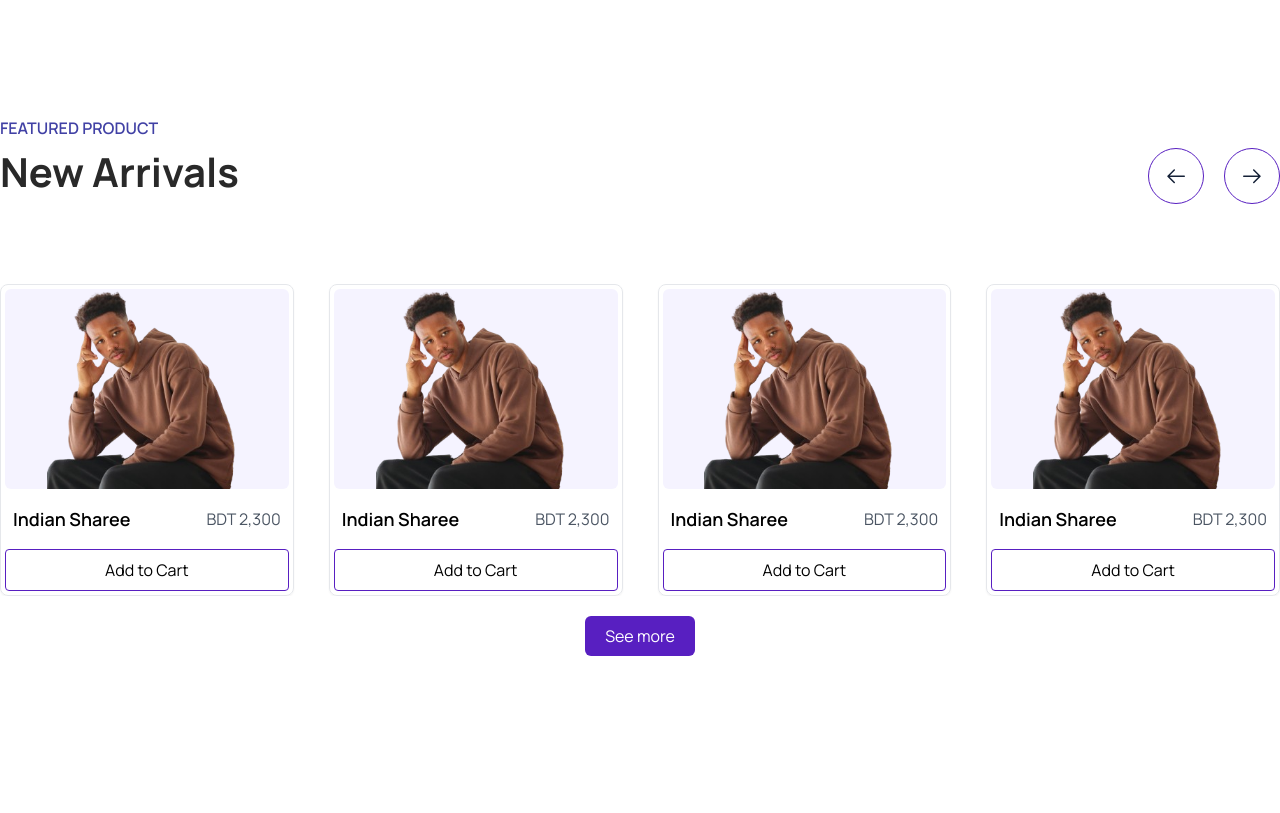
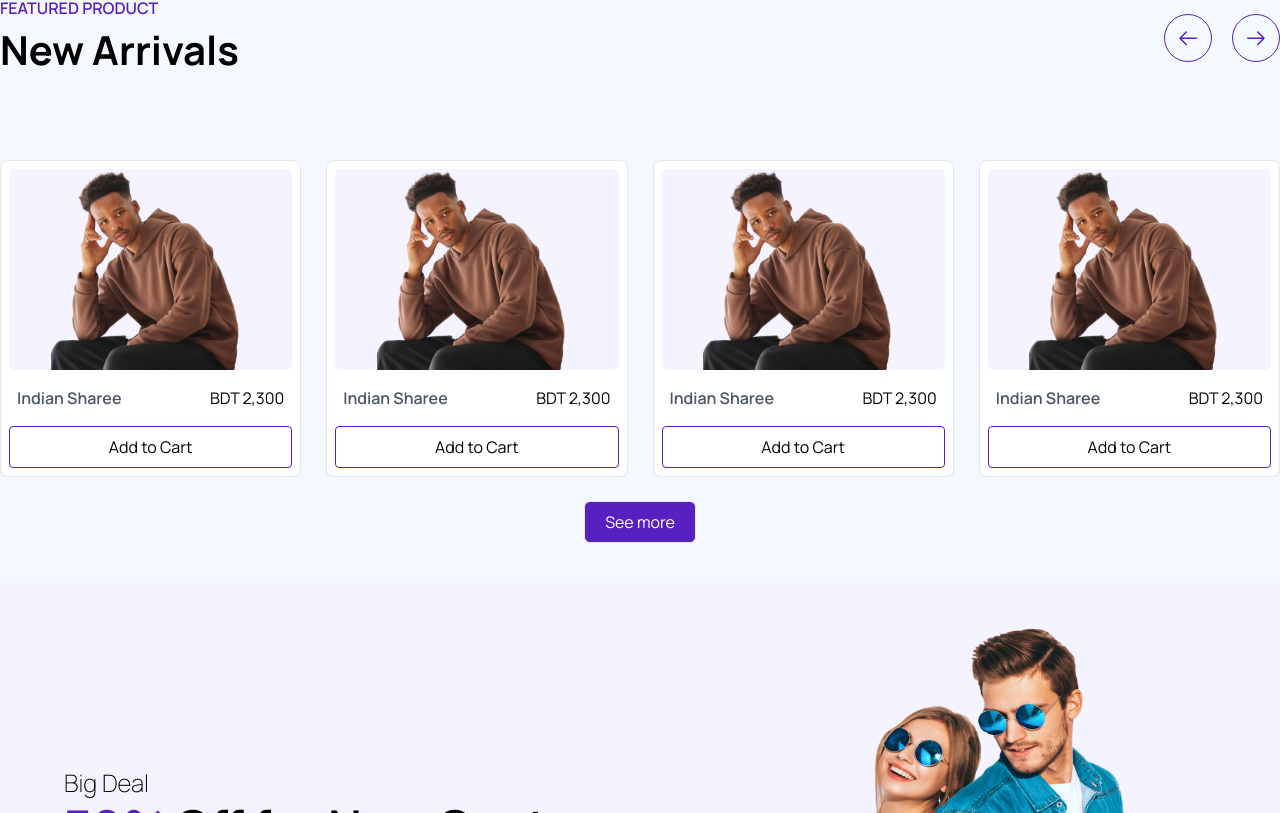
Before and after one commit to mdsajalali/we5ive-fashion, a Next.js app: page / in a window 1280 px wide. Shown: the part 947-1760 px from the top of the page. Built offline with nearby package versions, Linux system fonts and the light colour scheme.

Commit message:
fix: new arrivals ui

```diff
--- a/src/app/page.tsx
+++ b/src/app/page.tsx
@@ -9,11 +9,13 @@ export default function page() {
   return (
     <>
       <Hero />
-      <Benefit />
-      <NewArrivals />
-      <NewCollection />
-      <BigDeal />
-      <SummerProducts />
+      <div className="bg-[#F4F8FF]">
+        <Benefit />
+        <NewArrivals />
+        <BigDeal />
+        <NewCollection />
+        <SummerProducts />
+      </div>
     </>
   );
 }
--- a/src/components/Benefit.tsx
+++ b/src/components/Benefit.tsx
@@ -4,14 +4,14 @@ import Container from "./shared/Container";
 export default function Benefit() {
   return (
     <div
-      className="relative bg-cover bg-center py-4"
+      className="relative -mt-[26px] bg-cover bg-center md:py-4 xl:-mt-0"
       style={{
         backgroundImage: "url('/benefit.png')",
       }}
     >
       {/* Content */}
       <Container>
-        <div className="relative z-10 flex flex-wrap justify-between gap-10 py-20 md:py-0">
+        <div className="relative z-10 flex flex-wrap justify-between gap-5 pb-20 pt-14 md:gap-10 xl:py-0">
           <div className="flex items-start gap-4">
             <Image
               src="/truck-delivery.svg"
@@ -20,10 +20,10 @@ export default function Benefit() {
               height={32}
             />
             <div>
-              <h1 className="text-[19px] font-semibold text-white">
+              <h1 className="text-[16px] font-semibold text-white md:text-[19px]">
                 FREE SHIPPING
               </h1>
-              <p className="pt-2 text-[13px] font-medium text-white">
+              <p className="pt-2 text-[12px] font-medium text-white md:text-[13px]">
                 BUY BDT 3000+ & GET FREE DELIVERY
               </p>
             </div>
@@ -36,10 +36,10 @@ export default function Benefit() {
               height={32}
             />
             <div>
-              <h1 className="text-[19px] font-semibold text-white">
+              <h1 className="text-[16px] font-semibold text-white md:text-[19px]">
                 7 DAYS EXCHANGE
               </h1>
-              <p className="pt-2 text-[13px] font-medium text-white">
+              <p className="pt-2 text-[12px] font-medium text-white md:text-[13px]">
                 EXCHANGE WITHIN 7 DAYS WITH SIMILAR TYPE OF PRODUCTS
               </p>
             </div>
@@ -47,10 +47,10 @@ export default function Benefit() {
           <div className="flex items-start gap-4">
             <Image src="/payment-02.svg" alt="payment" width={32} height={32} />
             <div>
-              <h1 className="text-[19px] font-semibold text-white">
+              <h1 className="text-[16px] font-semibold text-white md:text-[19px]">
                 100% PAYMENT SECURE
               </h1>
-              <p className="pt-2 text-[13px] font-medium text-white">
+              <p className="pt-2 text-[12px] font-medium text-white md:text-[13px]">
                 CASH ON DELIVERY AND SECURED ONLINE PAYMENT
               </p>
             </div>
--- a/src/components/Hero.tsx
+++ b/src/components/Hero.tsx
@@ -12,8 +12,10 @@ export default function Hero() {
 
       {/* Content */}
       <div className="relative z-10 px-6 text-center text-white md:px-12">
-        <h1 className="mb-4 text-4xl font-bold">Elevate Your Everyday Style</h1>
-        <p className="mb-6 text-lg">
+        <h1 className="mb-2 text-2xl font-bold md:mb-4 md:text-[48px]">
+          Elevate Your Everyday Style
+        </h1>
+        <p className="mb-4 text-[14px] md:mb-6 md:text-[19px]">
           Discover the Latest Trends in Sustainable Fashion
         </p>
         <div className="flex justify-center">
--- a/src/components/NewArrivals.tsx
+++ b/src/components/NewArrivals.tsx
@@ -35,14 +35,14 @@ const NewArrivals = () => {
   }, []);
 
   return (
-    <section className="py-24 lg:py-40">
+    <section className="lg:pt-[48px]">
       <Container>
-        <div className="mb-10 flex items-end justify-between gap-2 lg:mb-20">
+        <div className="mb-10 flex items-center justify-between gap-2 lg:mb-20">
           <div>
-            <p className="mb-3 font-semibold uppercase text-[#4141A5]">
+            <p className="mb-3 font-semibold uppercase text-primary">
               FEATURED PRODUCT
             </p>
-            <h3 className="mb-3 text-3xl font-bold leading-snug text-[#292929] lg:text-4xl xl:text-[40px]">
+            <h3 className="mb-3 text-2xl font-bold leading-snug text-black lg:text-3xl xl:text-[40px]">
               New Arrivals
             </h3>
           </div>
@@ -58,6 +58,10 @@ const NewArrivals = () => {
             slidesPerView={1}
             navigation={{ prevEl: ".productPrev", nextEl: ".productNext" }}
             breakpoints={{
+              350: {
+                slidesPerView: 1.2,
+                spaceBetween: 10,
+              },
               640: {
                 slidesPerView: 2,
                 spaceBetween: 10,
@@ -72,7 +76,7 @@ const NewArrivals = () => {
               },
               1170: {
                 slidesPerView: 4,
-                spaceBetween: 35,
+                spaceBetween: 25,
               },
             }}
           >
@@ -82,8 +86,8 @@ const NewArrivals = () => {
               </SwiperSlide>
             ))}
           </Swiper>
-          <div className="mt-5 flex justify-center">
-            <button className="rounded-md bg-primary px-5 py-2 text-white">
+          <div className="mt-6 flex justify-center">
+            <button className="rounded-md border bg-primary px-5 py-2 text-white duration-300 hover:border-primary hover:bg-transparent hover:text-black">
               See more
             </button>
           </div>
--- a/src/components/shared/ProductCard.tsx
+++ b/src/components/shared/ProductCard.tsx
@@ -1,18 +1,9 @@
+import { ProductCardProps } from "@/types/index.type";
 import Image from "next/image";
 
-interface Product {
-  product_name: string;
-  img: string;
-  price: number;
-}
-
-interface ProductCardProps {
-  product: Product;
-}
-
-const ProductCard: React.FC<ProductCardProps> = ({ product }) => {
+const ProductCard = ({ product }: ProductCardProps) => {
   return (
-    <div className="rounded-lg border p-1 shadow-sm transition-shadow hover:shadow-md">
+    <div className="rounded-lg border bg-white p-2 shadow-sm transition-shadow hover:shadow-md">
       <div className="rounded-md bg-secondary">
         <Image
           src={product.img}
@@ -22,11 +13,13 @@ const ProductCard: React.FC<ProductCardProps> = ({ product }) => {
           className="mx-auto"
         />
       </div>
-      <div className="mt-4 px-2 flex items-center justify-between">
-        <h1 className="text-lg font-semibold">{product.product_name}</h1>
-        <h2 className="text-md text-gray-600">BDT {product.price}</h2>
+      <div className="mt-4 flex items-center justify-between px-2">
+        <h1 className="text-[16px] font-semibold text-gray-600">
+          {product.product_name}
+        </h1>
+        <h2 className="text-md">BDT {product.price}</h2>
       </div>
-      <button className="mt-4 px-2 w-full rounded border border-primary py-2 transition-colors hover:bg-primary hover:text-white">
+      <button className="mt-4 w-full rounded border border-primary px-2 py-2 transition-colors hover:bg-primary hover:text-white">
         Add to Cart
       </button>
     </div>
--- a/src/components/shared/SliderArrowBtn.tsx
+++ b/src/components/shared/SliderArrowBtn.tsx
@@ -1,17 +1,10 @@
+import { SliderArrowBtnProps } from "@/types/index.type";
 import { GoArrowLeft, GoArrowRight } from "react-icons/go";
 
-interface SliderArrowBtnProps {
-  direction: "left" | "right";
-  className?: string;
-}
-
-const SliderArrowBtn: React.FC<SliderArrowBtnProps> = ({
-  direction,
-  className,
-}) => {
+const SliderArrowBtn = ({ direction, className }: SliderArrowBtnProps) => {
   return (
     <div
-      className={`${className} flex h-12 w-12 cursor-pointer items-center justify-center rounded-full border border-primary bg-white text-2xl text-[#152137] transition-colors duration-300 hover:bg-[#152137] hover:text-white sm:h-14 sm:w-14`}
+      className={`${className} flex h-9 w-9 cursor-pointer items-center justify-center rounded-full border border-primary bg-[#F4F8FF] text-2xl text-primary transition-colors duration-300 hover:bg-primary hover:text-white sm:h-12 sm:w-12`}
     >
       {direction === "left" ? <GoArrowLeft /> : <GoArrowRight />}
     </div>
```
Also changed, not shown: src/types/index.type.ts (added, +16 -0 lines).
